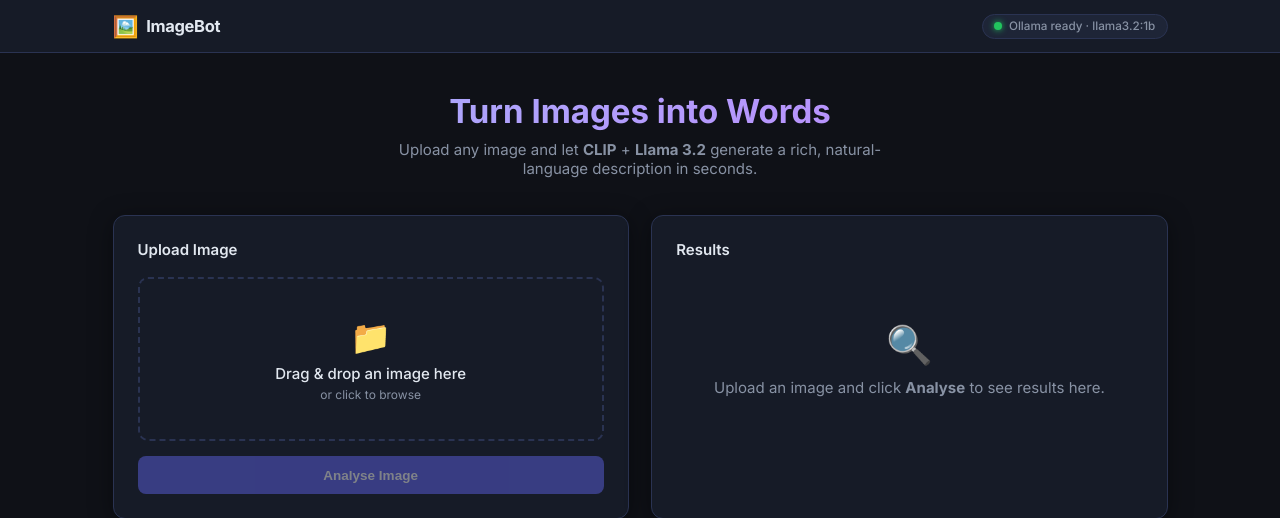
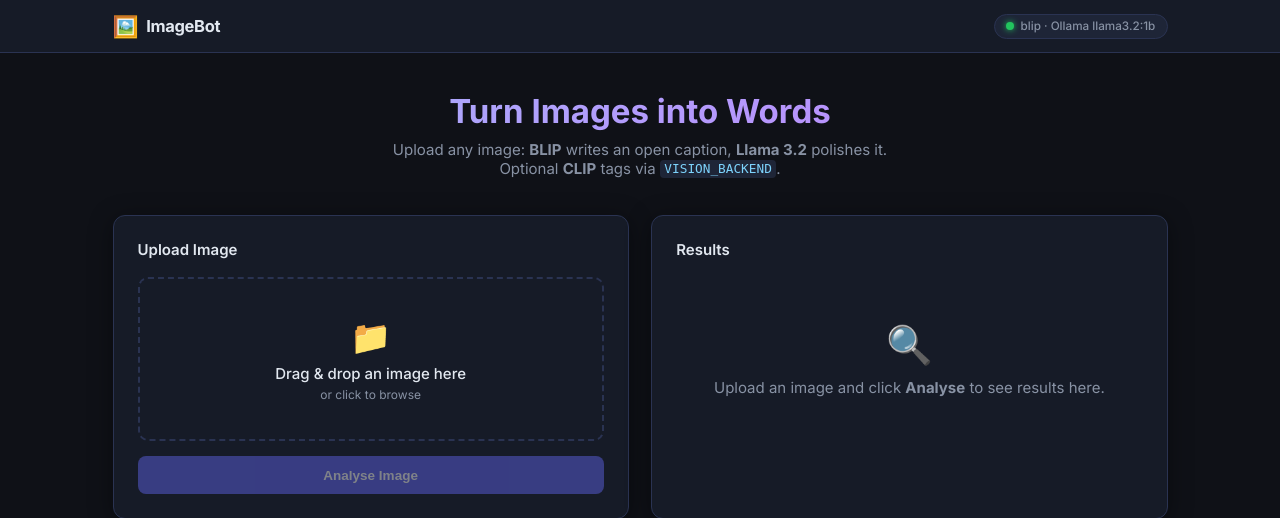
Before and after one commit to Shadhil24/Multimodal-Conversational-AI-using-CLIP-and-LLaMA-Fully-Open-Source, a Flask app: page / in a window 1280 px wide. Shown: the top 518 px of the page. Run offline with Flask 3, Linux system fonts and the light colour scheme; data that the repository does not hold is empty.

Commit message:
Add BLIP captioning as default vision backend; optional CLIP tags
Made-with: Cursor

```diff
--- a/app.py
+++ b/app.py
@@ -1,6 +1,3 @@
-import os
-import io
-import base64
 import json
 import time
 
@@ -9,17 +6,25 @@ from flask_cors import CORS
 from werkzeug.exceptions import RequestEntityTooLarge
 
 from config import Config
+from model.blip_handler import BlipHandler
 from model.clip_handler import CLIPHandler
 from model.ollama_handler import OllamaHandler
-from utils.image_utils import allowed_file, load_image_from_bytes, resize_for_preview
+from utils.image_utils import allowed_file, load_image_from_bytes
 
 app = Flask(__name__)
 app.config.from_object(Config)
 CORS(app)
 
-# Lazy-loaded singletons
 _clip: CLIPHandler | None = None
+_blip: BlipHandler | None = None
 _ollama: OllamaHandler | None = None
+
+
+def _vision_backend() -> str:
+    b = (Config.VISION_BACKEND or "blip").strip().lower()
+    if b not in ("blip", "clip", "both"):
+        return "blip"
+    return b
 
 
 def get_clip() -> CLIPHandler:
@@ -29,11 +34,47 @@ def get_clip() -> CLIPHandler:
     return _clip
 
 
+def get_blip() -> BlipHandler:
+    global _blip
+    if _blip is None:
+        _blip = BlipHandler()
+    return _blip
+
+
 def get_ollama() -> OllamaHandler:
     global _ollama
     if _ollama is None:
         _ollama = OllamaHandler()
     return _ollama
+
+
+def run_vision(image):
+    """
+    Run BLIP and/or CLIP depending on VISION_BACKEND.
+    Returns dict: clip_results (list), blip_caption (str | None)
+    """
+    backend = _vision_backend()
+    clip_results: list = []
+    blip_caption: str | None = None
+
+    if backend in ("clip", "both"):
+        clip_results = get_clip().analyze_image(image)
+    if backend in ("blip", "both"):
+        blip_caption = get_blip().caption(image)
+
+    return {
+        "clip_results": clip_results,
+        "blip_caption": blip_caption,
+    }
+
+
+def preload_vision_models():
+    """Load models at startup based on configured backend."""
+    b = _vision_backend()
+    if b in ("blip", "both"):
+        get_blip()
+    if b in ("clip", "both"):
+        get_clip()
 
 
 # ---------------------------------------------------------------------------
@@ -52,29 +93,23 @@ def index():
 @app.route("/api/status", methods=["GET"])
 def status():
     ollama_ok = get_ollama().is_available()
+    vb = _vision_backend()
     return jsonify({
         "status": "ok",
+        "vision_backend": vb,
+        "blip_model": Config.BLIP_MODEL_NAME if vb in ("blip", "both") else None,
+        "clip_model": Config.CLIP_MODEL_NAME if vb in ("clip", "both") else None,
         "ollama_available": ollama_ok,
         "ollama_model": Config.OLLAMA_MODEL,
-        "clip_model": Config.CLIP_MODEL_NAME,
     })
 
 
 # ---------------------------------------------------------------------------
-# Core API: Analyse image → CLIP labels + Ollama description
+# Core API
 # ---------------------------------------------------------------------------
 
 @app.route("/api/analyze", methods=["POST"])
 def analyze():
-    """
-    Accepts a multipart/form-data POST with an image file.
-    Returns JSON:
-        {
-            "clip_results": [ {"label": ..., "confidence": ...}, ... ],
-            "description":  "<generated text>",
-            "elapsed_ms":   <int>
-        }
-    """
     if "image" not in request.files:
         return jsonify({"error": "No image file provided. Use key 'image'."}), 400
 
@@ -89,43 +124,36 @@ def analyze():
 
     t0 = time.perf_counter()
 
-    # Step 1 – CLIP zero-shot classification
     try:
-        clip_results = get_clip().analyze_image(image)
+        vision = run_vision(image)
     except Exception as e:
-        return jsonify({"error": f"CLIP error: {e}"}), 500
+        return jsonify({"error": f"Vision model error: {e}"}), 500
 
-    # Step 2 – Ollama description generation
     try:
-        description = get_ollama().generate_description(clip_results)
+        description = get_ollama().generate_description(
+            clip_results=vision["clip_results"] or None,
+            blip_caption=vision["blip_caption"],
+        )
     except RuntimeError as e:
         return jsonify({"error": str(e)}), 503
 
     elapsed_ms = int((time.perf_counter() - t0) * 1000)
 
     return jsonify({
-        "clip_results": clip_results,
+        "vision_backend": _vision_backend(),
+        "blip_caption": vision["blip_caption"],
+        "clip_results": vision["clip_results"],
         "description": description,
         "elapsed_ms": elapsed_ms,
     })
 
 
 # ---------------------------------------------------------------------------
-# Streaming API (Server-Sent Events)
+# Streaming API (SSE)
 # ---------------------------------------------------------------------------
 
 @app.route("/api/analyze/stream", methods=["POST"])
 def analyze_stream():
-    """
-    Same as /api/analyze but streams the LLM response token by token
-    using Server-Sent Events (SSE).
-
-    SSE event types:
-        - clip   : JSON array of CLIP results (sent once)
-        - token  : one LLM token
-        - done   : signals completion with elapsed_ms
-        - error  : error message
-    """
     if "image" not in request.files:
         def err():
             yield 'data: {"error": "No image provided"}\n\n'
@@ -143,18 +171,23 @@ def analyze_stream():
     def generate():
         t0 = time.perf_counter()
 
-        # CLIP step
         try:
-            clip_results = get_clip().analyze_image(image)
+            vision = run_vision(image)
         except Exception as e:
             yield f'event: error\ndata: {json.dumps({"error": str(e)})}\n\n'
             return
 
-        yield f'event: clip\ndata: {json.dumps(clip_results)}\n\n'
+        if vision["blip_caption"]:
+            yield f'event: blip\ndata: {json.dumps({"caption": vision["blip_caption"]})}\n\n'
 
-        # Streaming LLM step
+        if vision["clip_results"]:
+            yield f'event: clip\ndata: {json.dumps(vision["clip_results"])}\n\n'
+
         try:
-            for token in get_ollama().generate_stream(clip_results):
+            for token in get_ollama().generate_stream(
+                clip_results=vision["clip_results"] or None,
+                blip_caption=vision["blip_caption"],
+            ):
                 yield f'event: token\ndata: {json.dumps({"token": token})}\n\n'
         except Exception as e:
             yield f'event: error\ndata: {json.dumps({"error": str(e)})}\n\n'
@@ -197,13 +230,17 @@ def server_error(e):
 # ---------------------------------------------------------------------------
 
 if __name__ == "__main__":
+    vb = _vision_backend()
     print("=" * 60)
-    print("  ImageBot – CLIP + Ollama Image-to-Text")
-    print(f"  CLIP model  : {Config.CLIP_MODEL_NAME}")
+    print("  ImageBot – Vision + Ollama")
+    print(f"  Vision mode : {vb}")
+    if vb in ("blip", "both"):
+        print(f"  BLIP model  : {Config.BLIP_MODEL_NAME}")
+    if vb in ("clip", "both"):
+        print(f"  CLIP model  : {Config.CLIP_MODEL_NAME}")
     print(f"  LLM model   : {Config.OLLAMA_MODEL}")
     print(f"  Ollama URL  : {Config.OLLAMA_BASE_URL}")
     print("  Open http://localhost:5000 in your browser")
     print("=" * 60)
-    # Pre-load CLIP on startup so the first request is fast
-    get_clip()
+    preload_vision_models()
     app.run(debug=True, host="0.0.0.0", port=5000)
--- a/model/clip_handler.py
+++ b/model/clip_handler.py
@@ -7,8 +7,9 @@ from config import Config
 # Comprehensive candidate labels for zero-shot image classification
 CANDIDATE_LABELS = [
     # People
-    "a person", "a man", "a woman", "a child", "a baby", "a group of people",
-    "a crowd", "a couple", "an elderly person", "a teenager",
+    "a person", "a man", "a woman", "a child", "two children", "two kids",
+    "a baby", "a group of people", "a crowd", "a couple", "an elderly person",
+    "a teenager",
     # Animals
     "a dog", "a cat", "a bird", "a horse", "a cow", "a sheep", "a pig",
     "a lion", "a tiger", "a bear", "a fox", "a rabbit", "a deer", "a fish",
--- a/static/css/style.css
+++ b/static/css/style.css
@@ -218,6 +218,21 @@ body {
 }
 .badge-blue   { background: rgba(59,130,246,.15); color: #93c5fd; border: 1px solid rgba(59,130,246,.3); }
 .badge-purple { background: rgba(168,85,247,.15); color: #d8b4fe; border: 1px solid rgba(168,85,247,.3); }
+.badge-teal   { background: rgba(20,184,166,.15); color: #5eead4; border: 1px solid rgba(20,184,166,.35); }
+
+.hero-code {
+  font-family: 'Fira Code', ui-monospace, monospace;
+  font-size: 0.85em;
+  background: var(--bg3);
+  padding: 0.1em 0.35em;
+  border-radius: 4px;
+  color: #7dd3fc;
+}
+.blip-draft {
+  font-size: 0.88rem;
+  border-left: 3px solid #14b8a6;
+  margin-bottom: 1rem;
+}
 
 /* Label grid */
 .label-grid {
--- a/static/js/main.js
+++ b/static/js/main.js
@@ -15,6 +15,8 @@ const btnLabel    = document.getElementById('btnLabel');
 const btnSpinner  = document.getElementById('btnSpinner');
 
 const placeholder   = document.getElementById('placeholder');
+const blipSection   = document.getElementById('blipSection');
+const blipDraftBox  = document.getElementById('blipDraftBox');
 const clipSection   = document.getElementById('clipSection');
 const labelGrid     = document.getElementById('labelGrid');
 const descSection   = document.getElementById('descSection');
@@ -39,7 +41,10 @@ async function checkStatus() {
     const data = await res.json();
     if (data.ollama_available) {
       statusDot.className  = 'status-dot ok';
-      statusText.textContent = `Ollama ready · ${data.ollama_model}`;
+      const vb = data.vision_backend || '';
+      statusText.textContent = vb
+        ? `${vb} · Ollama ${data.ollama_model}`
+        : `Ollama ready · ${data.ollama_model}`;
     } else {
       statusDot.className  = 'status-dot err';
       statusText.textContent = 'Ollama offline';
@@ -95,6 +100,8 @@ function clearFile() {
 
 function clearResults() {
   placeholder.style.display   = '';
+  if (blipSection) blipSection.style.display = 'none';
+  if (blipDraftBox) blipDraftBox.textContent = '';
   clipSection.style.display   = 'none';
   descSection.style.display   = 'none';
   errorBox.style.display      = 'none';
@@ -154,7 +161,7 @@ async function runAnalysis() {
     let buffer    = '';
     let fullText  = '';
     let cursor    = null;
-    let t0        = Date.now();
+    let sseEvent  = '';
 
     // Show description section immediately for streaming effect
     descSection.style.display = '';
@@ -172,7 +179,10 @@ async function runAnalysis() {
       buffer = lines.pop();      // keep incomplete last line
 
       for (const line of lines) {
-        if (line.startsWith('event: ')) continue;  // handled below via data pairing
+        if (line.startsWith('event: ')) {
+          sseEvent = line.slice(7).trim();
+          continue;
+        }
         if (!line.startsWith('data: ')) continue;
         const raw = line.slice(6).trim();
         if (!raw) continue;
@@ -180,15 +190,27 @@ async function runAnalysis() {
         let parsed;
         try { parsed = JSON.parse(raw); } catch { continue; }
 
-        // Determine event type from preceding line (use buffer trick or look back)
-        // Since we skipped event lines, detect by payload shape
-        if (Array.isArray(parsed)) {
-          // CLIP results
+        if (parsed.error) {
+          showError(parsed.error);
+          sseEvent = '';
+          continue;
+        }
+
+        if (sseEvent === 'blip' && typeof parsed.caption === 'string') {
+          if (blipDraftBox) blipDraftBox.textContent = parsed.caption;
+          if (blipSection) blipSection.style.display = '';
+          placeholder.style.display = 'none';
+        } else if (sseEvent === 'clip' && Array.isArray(parsed)) {
           renderClipResults(parsed);
           clipSection.style.display = '';
           placeholder.style.display = 'none';
-        } else if (parsed.token !== undefined) {
-          // Streaming token
+        } else if (Array.isArray(parsed)) {
+          renderClipResults(parsed);
+          clipSection.style.display = '';
+          placeholder.style.display = 'none';
+        }
+
+        if (parsed.token !== undefined) {
           fullText += parsed.token;
           if (cursor) cursor.remove();
           descriptionBox.textContent = fullText;
@@ -196,14 +218,13 @@ async function runAnalysis() {
           cursor.className = 'cursor-blink';
           descriptionBox.appendChild(cursor);
         } else if (parsed.elapsed_ms !== undefined) {
-          // Done
           if (cursor) cursor.remove();
           descriptionBox.textContent = fullText;
           elapsedMs.textContent      = `⏱ ${(parsed.elapsed_ms / 1000).toFixed(2)}s`;
           metaRow.style.display      = 'flex';
-        } else if (parsed.error) {
-          showError(parsed.error);
         }
+
+        sseEvent = '';
       }
     }
   } catch (err) {
--- a/templates/index.html
+++ b/templates/index.html
@@ -28,8 +28,9 @@
     <section class="hero">
       <h1 class="hero-title">Turn Images into Words</h1>
       <p class="hero-subtitle">
-        Upload any image and let <strong>CLIP</strong> + <strong>Llama 3.2</strong>
-        generate a rich, natural-language description in seconds.
+        Upload any image: <strong>BLIP</strong> writes an open caption,
+        <strong>Llama 3.2</strong> polishes it. Optional <strong>CLIP</strong> tags via
+        <code class="hero-code">VISION_BACKEND</code>.
       </p>
     </section>
 
@@ -71,10 +72,18 @@
           <p>Upload an image and click <strong>Analyse</strong> to see results here.</p>
         </div>
 
+        <!-- BLIP draft (shown when backend uses BLIP) -->
+        <div id="blipSection" style="display:none">
+          <h3 class="section-label">
+            <span class="badge badge-teal">BLIP</span> Model caption (draft)
+          </h3>
+          <div class="description-box blip-draft" id="blipDraftBox"></div>
+        </div>
+
         <!-- CLIP section -->
         <div id="clipSection" style="display:none">
           <h3 class="section-label">
-            <span class="badge badge-blue">CLIP</span> Detected Elements
+            <span class="badge badge-blue">CLIP</span> Tag scores (fixed label list)
           </h3>
           <div class="label-grid" id="labelGrid"></div>
         </div>
```
Also changed, not shown: config.py (+8 -0 lines), model/blip_handler.py (added, +46 -0 lines), model/ollama_handler.py (+66 -46 lines), README.md, 1 other file.
